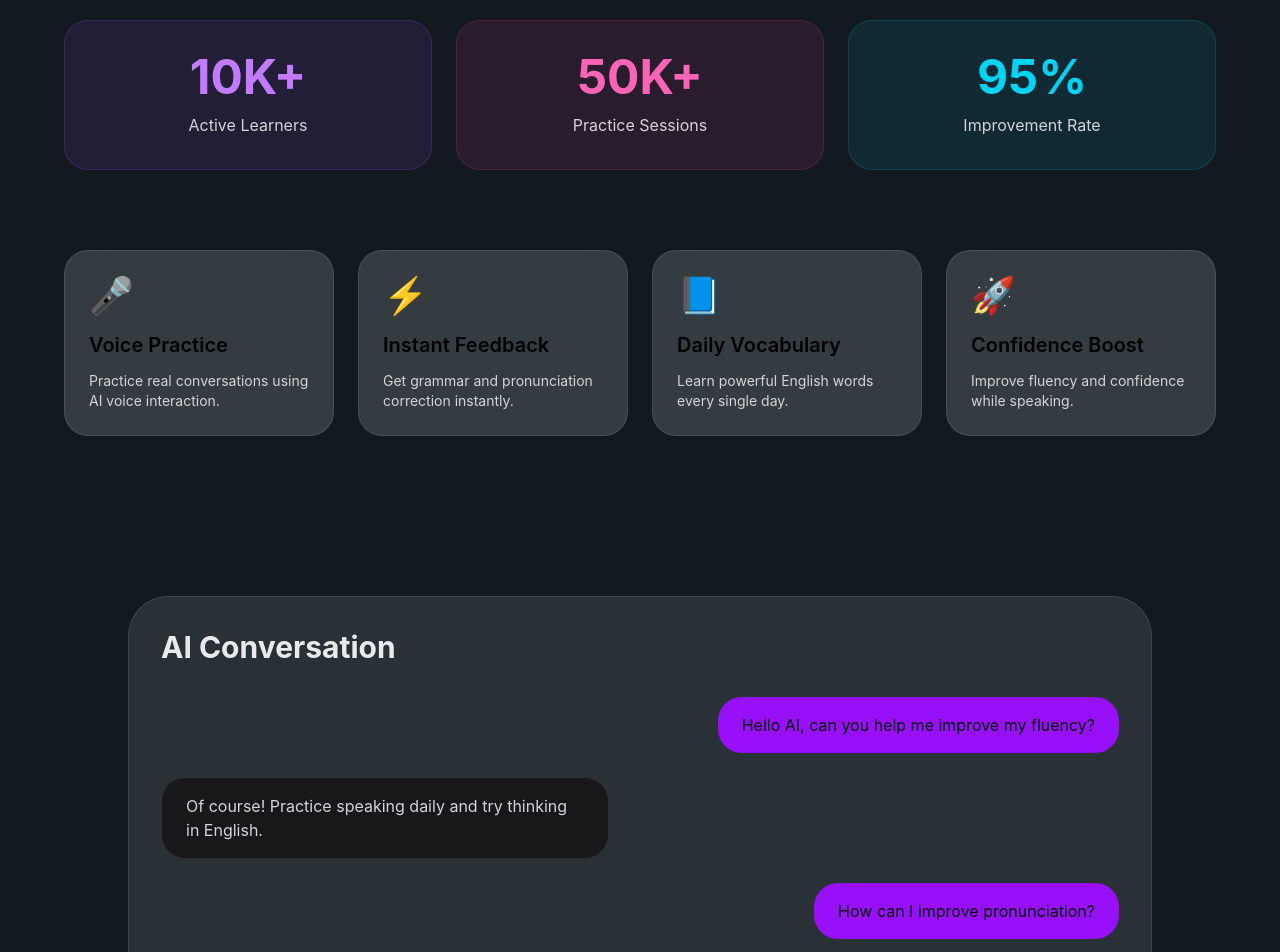
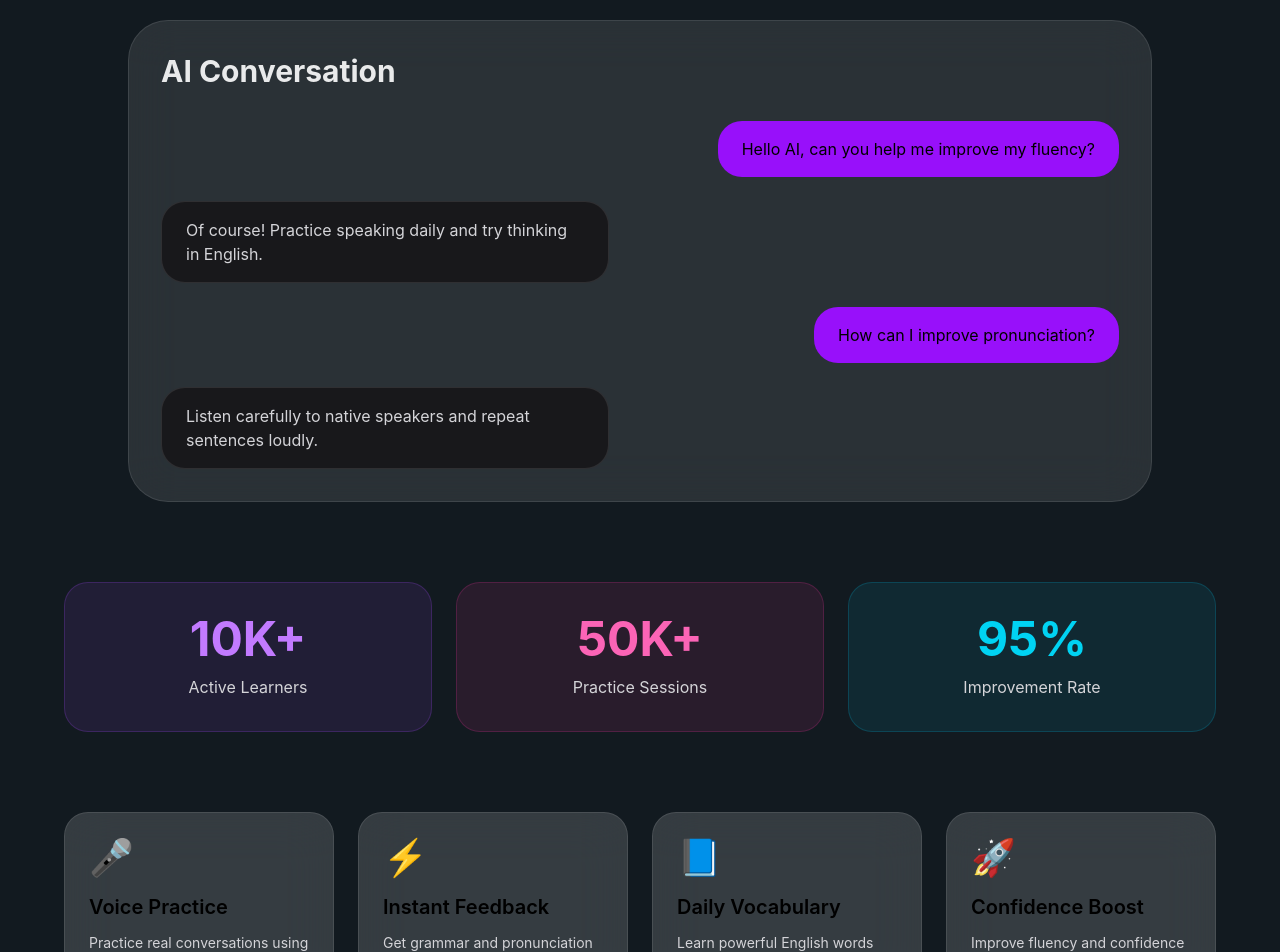
Before and after one commit to shivamsharma-01/TalkBoost, a React (Vite) app: page / in a window 1280 px wide. Shown: the part 1200-2152 px from the top of the page. Built offline with nearby package versions, Linux system fonts and the light colour scheme.

Commit message:
Updated chatbot UI

```diff
--- a/src/App.jsx
+++ b/src/App.jsx
@@ -5,6 +5,7 @@ import About from './components/About'
 import GrammarBox from './components/GrammerBox'
 import Gemini from './components/Gemini'
 import WordCard from './components/WordCard'
+import Challenge from './components/Challenge'
 
 const App = () => {
   return (
@@ -16,8 +17,10 @@ const App = () => {
         <Route path='/grammer' element={<GrammarBox/>} />
         <Route path='/wordcard' element={<WordCard/>} />
         <Route path='/chat' element={<Gemini/>} />
+        <Route path='/challenge' element={<Challenge/>}/>
       </Routes>
       </BrowserRouter>
+
 
 
 
--- a/src/components/Foooter.jsx
+++ b/src/components/Foooter.jsx
@@ -25,7 +25,7 @@ const Foooter = () => {
 
 
 <motion.div
-                            initial={{ opacity: 0, y: -100 }}
+                            initial={{ opacity: 0, y: 80 }}
                             whileInView={{ opacity: 1, y: 0 }}
                             transition={{ duration: 1.5 }}
                             viewport={{ once: true }}
--- a/src/home/Home.jsx
+++ b/src/home/Home.jsx
@@ -45,7 +45,7 @@ const Home = () => {
 
 
 
-                        <h1 className="ml-8 md:  text-[#fed7aa] text-5xl md:text-7xl font-bold leading-tight max-w-4xl tracking-tight ">
+                        <h1 className="md:ml-10 md:  text-[#fed7aa] text-4xl md:text-7xl font-bold leading-tight max-w-4xl tracking-tight  ">
                             <motion.div
                                 initial={{ opacity: 0, x: -50 }}
                                 whileInView={{ opacity: 1, x: 0 }}
@@ -74,7 +74,7 @@ const Home = () => {
                         </div>
 
                         <div className="mt-14 flex flex-col items-center w-full">
-                           <Link to="/chat"><button className="w-28 h-28 rounded-full bg-[#fda4af] hover:scale-105 hover:bg-[#fecdd3] transition duration-300 flex items-center justify-center shadow-[0_0_60px_rgba(168,85,24,0.5)]">
+                            <Link to="/chat"><button className="w-28 h-28 rounded-full bg-[#fda4af] hover:scale-105 hover:bg-[#fecdd3] transition duration-300 flex items-center justify-center shadow-[0_0_60px_rgba(168,85,24,0.5)]">
                                 <motion.img
                                     src="robot2.png"
                                     alt="Logo"
@@ -185,14 +185,18 @@ const Home = () => {
                                 Speak English For 2 Minutes
                             </h1>
 
-                            <p className="text-zinc-300 max-w-2xl leading-relaxed">
+                            <p className=" text-zinc-300 max-w-2xl leading-relaxed">
                                 Try introducing yourself in English without stopping.
                                 Focus on clarity and confidence while speaking.
                             </p>
 
-                            <button className="mt-8 px-8 py-4 rounded-full bg-white text-black font-semibold hover:scale-105 transition duration-300 hover:bg-green-600">
-                                Start Challenge
-                            </button>
+
+                            <Link to="/challenge">
+                                <button className="mt-8 px-8 py-4 rounded-full bg-white text-black font-semibold hover:scale-105 transition duration-300 hover:bg-green-600 hover:text-white">
+                                    Start Challenge
+                                </button>
+                            </Link>
+
 
                         </div>
                     </motion.div>
@@ -206,9 +210,96 @@ const Home = () => {
             </div >
 
 
+            <section className="px-6 md:px-16  relative z-10">
+
+                <motion.div
+                    initial={{ opacity: 0, y: 80 }}
+                    whileInView={{ opacity: 1, y: 0 }}
+                    transition={{ duration: 1 }}
+                    viewport={{ once: true }}
+                >
+                    <div className="max-w-5xl mx-auto bg-white/10 border border-white/10 rounded-[40px] p-8 backdrop-blur-xl">
+
+                        <motion.div
+                            initial={{ opacity: 0, y: 80 }}
+                            whileInView={{ opacity: 1, y: 0 }}
+                            transition={{ duration: 1 }}
+                            viewport={{ once: true }}
+                        >
+                            <h1 className="text-3xl font-bold mb-8 text-white/90">
+                                AI Conversation
+                            </h1></motion.div>
+
+                        <div className="space-y-6">
+
+                            <motion.div
+                                initial={{ opacity: 0, y: 80 }}
+                                whileInView={{ opacity: 1, y: 0 }}
+                                transition={{ duration: 1 }}
+                                viewport={{ once: true }}
+                            >
+
+                                <div className="flex justify-end">
+                                    <div className="bg-purple-600 px-6 py-4 rounded-3xl max-w-md">
+                                        Hello AI, can you help me improve my fluency?
+                                    </div>
+                                </div>
+                            </motion.div>
+
+                            <motion.div
+                                initial={{ opacity: 0, y: 80 }}
+                                whileInView={{ opacity: 1, y: 0 }}
+                                transition={{ duration: 1 }}
+                                viewport={{ once: true }}
+                            >
+                                <div className="flex justify-start">
+                                    <div className="bg-zinc-900 border border-white/10 px-6 py-4 rounded-3xl max-w-md text-zinc-300">
+                                        Of course! Practice speaking daily and try thinking in English.
+                                    </div>
+                                </div>
+                            </motion.div>
 
 
-            <section className="px-6 md:px-16  relative z-10 ">
+                            <motion.div
+                                initial={{ opacity: 0, y: 80 }}
+                                whileInView={{ opacity: 1, y: 0 }}
+                                transition={{ duration: 1 }}
+                                viewport={{ once: true }}
+                            >
+                                <div className="flex justify-end">
+                                    <div className="bg-purple-600 px-6 py-4 rounded-3xl max-w-md">
+                                        How can I improve pronunciation?
+                                    </div>
+                                </div>
+                            </motion.div>
+
+
+                            <motion.div
+                                initial={{ opacity: 0, y: 80 }}
+                                whileInView={{ opacity: 1, y: 0 }}
+                                transition={{ duration: 1 }}
+                                viewport={{ once: true }}
+                            >
+
+                                <div className="flex justify-start">
+                                    <div className="bg-zinc-900 border border-white/10 px-6 py-4 rounded-3xl max-w-md text-zinc-300">
+                                        Listen carefully to native speakers and repeat sentences loudly.
+                                    </div>
+                                </div>
+                            </motion.div>
+
+
+                        </div>
+
+                    </div>
+                </motion.div>
+
+            </section>
+
+
+
+
+            <section className="px-6 mt-20 md:px-16  relative z-10 ">
                 <div className="max-w-6xl mx-auto grid md:grid-cols-3 gap-6">
 
 
@@ -329,96 +420,6 @@ const Home = () => {
 
 
 
-            <section className="px-6 md:px-16 py-20 relative z-10">
-
-                <motion.div
-                    initial={{ opacity: 0, y: 80 }}
-                    whileInView={{ opacity: 1, y: 0 }}
-                    transition={{ duration: 1 }}
-                    viewport={{ once: true }}
-                >
-                    <div className="max-w-5xl mx-auto bg-white/10 border border-white/10 rounded-[40px] p-8 backdrop-blur-xl">
-
-                        <motion.div
-                            initial={{ opacity: 0, y: 80 }}
-                            whileInView={{ opacity: 1, y: 0 }}
-                            transition={{ duration: 1 }}
-                            viewport={{ once: true }}
-                        >
-                            <h1 className="text-3xl font-bold mb-8 text-white/90">
-                                AI Conversation
-                            </h1></motion.div>
-
-                        <div className="space-y-6">
-
-                            <motion.div
-                                initial={{ opacity: 0, y: 80 }}
-                                whileInView={{ opacity: 1, y: 0 }}
-                                transition={{ duration: 1 }}
-                                viewport={{ once: true }}
-                            >
-
-                                <div className="flex justify-end">
-                                    <div className="bg-purple-600 px-6 py-4 rounded-3xl max-w-md">
-                                        Hello AI, can you help me improve my fluency?
-                                    </div>
-                                </div>
-                            </motion.div>
-
-                            <motion.div
-                                initial={{ opacity: 0, y: 80 }}
-                                whileInView={{ opacity: 1, y: 0 }}
-                                transition={{ duration: 1 }}
-                                viewport={{ once: true }}
-                            >
-                                <div className="flex justify-start">
-                                    <div className="bg-zinc-900 border border-white/10 px-6 py-4 rounded-3xl max-w-md text-zinc-300">
-                                        Of course! Practice speaking daily and try thinking in English.
-                                    </div>
-                                </div>
-                            </motion.div>
-
-
-                            <motion.div
-                                initial={{ opacity: 0, y: 80 }}
-                                whileInView={{ opacity: 1, y: 0 }}
-                                transition={{ duration: 1 }}
-                                viewport={{ once: true }}
-                            >
-                                <div className="flex justify-end">
-                                    <div className="bg-purple-600 px-6 py-4 rounded-3xl max-w-md">
-                                        How can I improve pronunciation?
-                                    </div>
-                                </div>
-                            </motion.div>
-
-
-                            <motion.div
-                                initial={{ opacity: 0, y: 80 }}
-                                whileInView={{ opacity: 1, y: 0 }}
-                                transition={{ duration: 1 }}
-                                viewport={{ once: true }}
-                            >
-
-                                <div className="flex justify-start">
-                                    <div className="bg-zinc-900 border border-white/10 px-6 py-4 rounded-3xl max-w-md text-zinc-300">
-                                        Listen carefully to native speakers and repeat sentences loudly.
-                                    </div>
-                                </div>
-                            </motion.div>
-
-
-                        </div>
-
-                    </div>
-                </motion.div>
-
-            </section>
-
-
-
-
-
             <Foooter />
 
 
```
Also changed, not shown: src/components/Challenge.jsx (+64 -5 lines), src/components/Gemini.jsx (+68 -9 lines).
